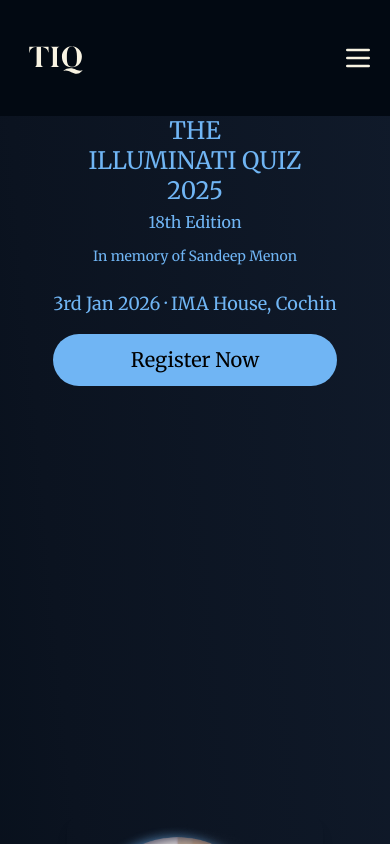
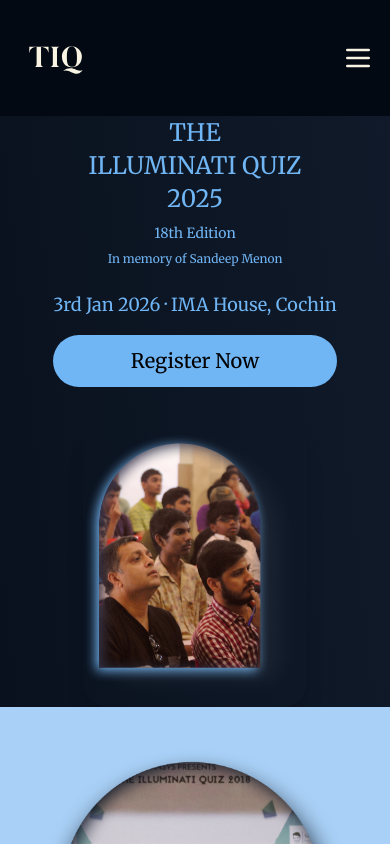
Before and after one commit to azmil666/tiq-web, a SvelteKit app: page / in a window 390 px wide. Shown: the top 844 px of the page. Built offline with nearby package versions, Linux system fonts and the light colour scheme.

Commit message:
Improve mobile screen

```diff
--- a/src/components/Landing.svelte
+++ b/src/components/Landing.svelte
@@ -51,22 +51,26 @@
 <div class="relative overflow-hidden flex flex-col lg:flex-row min-h-screen items-center justify-between">
 -->
 <div class="relative overflow-hidden flex flex-col lg:flex-row
-            min-h-[80vh] md:min-h-screen
+            min-h-[70vh] md:min-h-screen
             items-center justify-center lg:justify-between">
 
 
 	<div class="flex flex-col flex-1 px-6 md:px-16 text-center lg:text-left">
-		<h1 class="text-[#70B5F4] font-[merriweather] text-2xl sm:text-6xl lg:text-7xl leading-tight text-center lg:text-left">
+		<h1 class="text-[#70B5F4] font-[merriweather]
+           text-2xl sm:text-5xl lg:text-7xl
+           leading-snug sm:leading-tight
+           text-center lg:text-left">
   <span class="block">THE</span>
   <span class="block">ILLUMINATI QUIZ</span>
   <span class="block">2025</span>
 </h1>
 
-<p class="mt-1 text-base sm:text-lg md:text-3xl font-[merriweather] text-[#70B5F4]">
+
+<p class="mt-2 text-sm sm:text-lg md:text-3xl font-[merriweather] text-[#70B5F4]">
   18th Edition
 </p>
 
-<p class="text-[#70B5F4] mt-3 font-[merriweather]  text-sm sm:text-base md:text-xl">In memory of Sandeep Menon</p>
+<p class="mt-2 text-xs sm:text-base md:text-xl text-[#70B5F4] font-[merriweather]">In memory of Sandeep Menon</p>
 		<div class="mt-6 flex flex-col md:flex-row gap-4 justify-center lg:justify-start">
 <p class="text-white text-lg font-[merriweather]">
 
@@ -109,16 +113,16 @@
   "
 />
 
+<!-- MOBILE HERO IMAGE -->
+<img
+  src="/media/pic2.png"
+  alt="audience"
+  class="lg:hidden mt-8 w-56 rounded-3xl shadow-xl"
+/>
 
 
 
 </div>
-<img
-  src="/media/pic2.png"
-  alt="audience"
-  class="block lg:hidden mt-6 w-64 mx-auto rounded-2xl shadow-lg"
-/>
-
 
 
 <!-- Event Info Sections with Light Blue Background -->
@@ -182,7 +186,7 @@
 
 	<!-- CTA Section -->
 	<div class="flex flex-col items-center bg-gradient-to-tr from-[#020912] via-[#0b1320] to-[#101a2a] text-center py-16 px-4">
-		<h1 class="text-6xl text-[#70B5F4] font-[merriweather]">Are you up against the best of India?</h1>
+		<h1 class="text-3xl sm:text-5xl md:text-6xl text-[#70B5F4] font-[merriweather]">Are you up against the best of India?</h1>
 		<p class="mt-4 text-[#70B5F4] text-base font-[merriweather]">
 			Register now to experience premium quizzing and win ₹55,000
 		</p>
```
